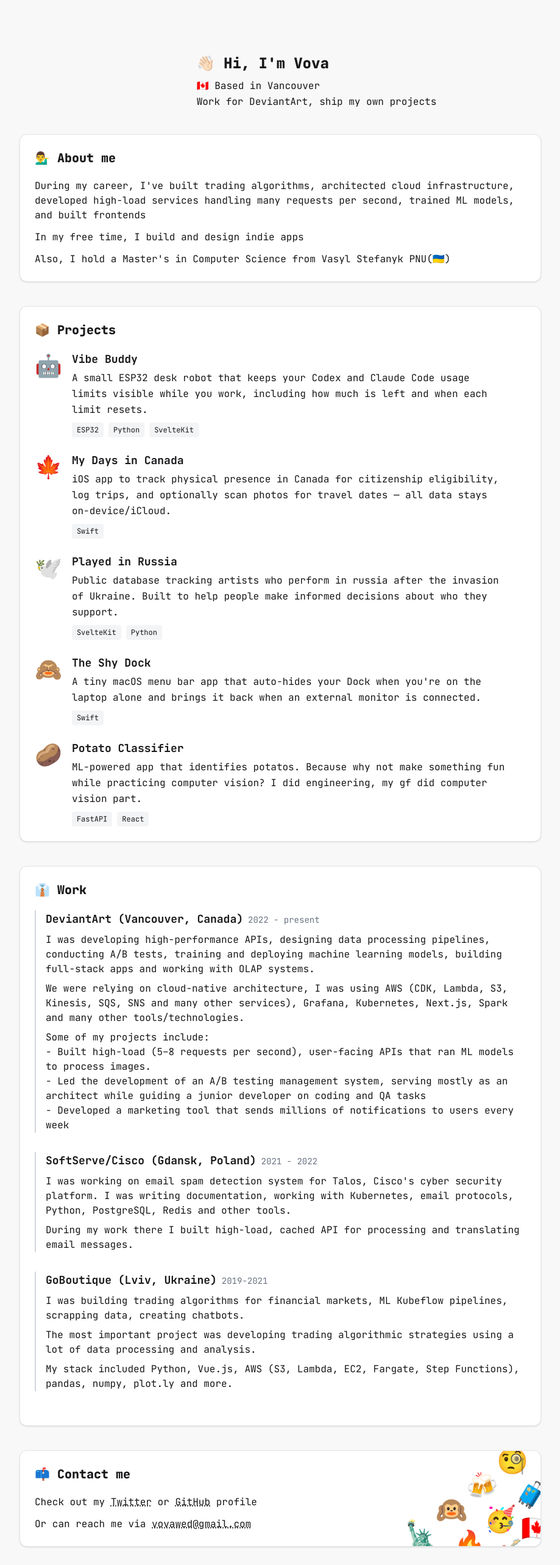
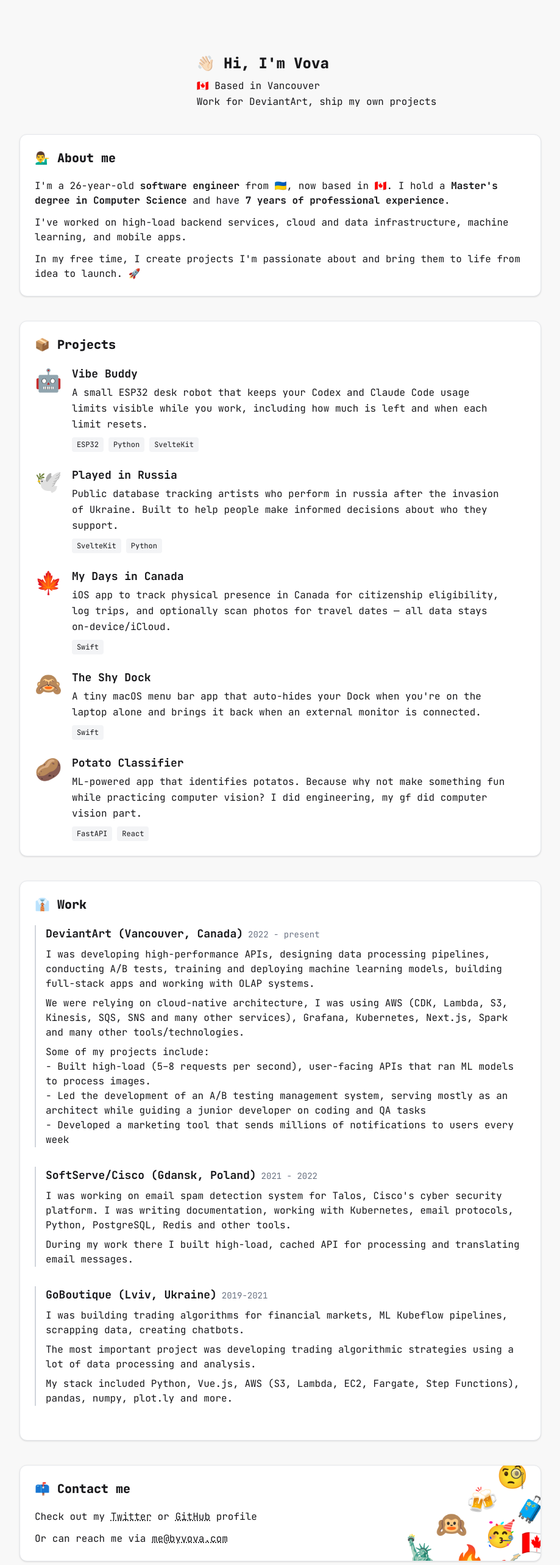
Before and after one commit to vovapyc/vovapyc.github.io, a SvelteKit app: page / in a window 1280 px wide. Shown: the top 2566 px of the page at 61% size, without its empty margins (180-1099 px from the left). Built offline with nearby package versions, Linux system fonts and the light colour scheme; grey boxes are pictures that could not be loaded.

Commit message:
Refresh portfolio profile and project links

```diff
--- a/src/routes/+page.svelte
+++ b/src/routes/+page.svelte
@@ -6,6 +6,22 @@
 	import Projects from '$lib/components/Projects.svelte';
 	import videoMe from '$lib/assets/me.mov';
 	import Link from '$lib/components/Link.svelte';
+
+	/** @param {Date} date */
+	function calculateAge(date) {
+		let calculatedAge = date.getFullYear() - 2000;
+
+		if (date.getMonth() === 0 && date.getDate() < 17) {
+			calculatedAge -= 1;
+		}
+
+		return calculatedAge;
+	}
+
+	/** @param {HTMLSpanElement} element */
+	function showAge(element) {
+		element.textContent = `${calculateAge(new Date())}-year-old `;
+	}
 </script>
 
 <div class="flex flex-col md:flex-row p-4 py-10">
@@ -23,13 +39,18 @@
 
 <Card title="💁‍♂️ About me">
 	<p>
-		During my career, I've built trading algorithms, architected cloud infrastructure, developed high-load services handling many requests per second, trained ML models, and built frontends
+		I'm a <span use:showAge></span><strong>software engineer</strong> from 🇺🇦, now based in 🇨🇦. I
+		hold a
+		<strong>Master's degree in Computer Science</strong> and have
+		<strong>7 years of professional experience</strong>.
 	</p>
 	<p>
-		In my free time, I build and design indie apps
+		I've worked on high-load backend services, cloud and data infrastructure, machine learning, and
+		mobile apps.
 	</p>
 	<p>
-		Also, I hold a Master's in Computer Science from Vasyl Stefanyk PNU(🇺🇦)
+		In my free time, I create projects I'm passionate about and bring them to life from idea to
+		launch. 🚀
 	</p>
 </Card>
 
@@ -39,7 +60,14 @@
 		title="Vibe Buddy"
 		description="A small ESP32 desk robot that keeps your Codex and Claude Code usage limits visible while you work, including how much is left and when each limit resets."
 		tech={['ESP32', 'Python', 'SvelteKit']}
-		href="https://vibe-buddy.byvova.com/"
+		href="https://vibe-buddy.byvova.com/?ref=byvova.com"
+	/>
+	<Project
+		emoji="🕊️"
+		title="Played in Russia"
+		description="Public database tracking artists who perform in russia after the invasion of Ukraine. Built to help people make informed decisions about who they support."
+		tech={['SvelteKit', 'Python']}
+		href="https://playedinrussia.com?ref=byvova.com"
 	/>
 	<Project
 		emoji="🍁"
@@ -49,25 +77,18 @@
 		href="https://apps.apple.com/ca/app/my-days-in-canada/id6758373830"
 	/>
 	<Project
-		emoji="🕊️"
-		title="Played in Russia"
-		description="Public database tracking artists who perform in russia after the invasion of Ukraine. Built to help people make informed decisions about who they support."
-		tech={['SvelteKit', 'Python']}
-		href="https://playedinrussia.com/en"
-	/>
-	<Project
 		emoji="🙈"
 		title="The Shy Dock"
 		description="A tiny macOS menu bar app that auto-hides your Dock when you're on the laptop alone and brings it back when an external monitor is connected."
 		tech={['Swift']}
-		href="https://projects.byvova.com/the-shy-dock"
+		href="https://projects.byvova.com/the-shy-dock/?ref=byvova.com"
 	/>
 	<Project
 		emoji="🥔"
 		title="Potato Classifier"
 		description="ML-powered app that identifies potatos. Because why not make something fun while practicing computer vision? I did engineering, my gf did computer vision part."
 		tech={['FastAPI', 'React']}
-		href="https://projects.byvova.com/potato/"
+		href="https://projects.byvova.com/potato/?ref=byvova.com"
 	/>
 </Projects>
 
@@ -98,7 +119,7 @@
         Check out my <Link href="https://x.com/pytsyuk83947">Twitter</Link> or <Link href="https://github.com/vovapyc">GitHub</Link> profile
     </p>
     <p>
-        Or can reach me via <a class="underline decoration-dotted" href="mailto:vovawed@gmail.com">vovawed@gmail.com</a>
+		Or can reach me via <a class="underline decoration-dotted" href="mailto:me@byvova.com">me@byvova.com</a>
     </p>
 
     <div slot="footer" class="hidden md:block absolute inset-0 pointer-events-none">
--- a/src/routes/canada-days-privacy-fr/+page.svelte
+++ b/src/routes/canada-days-privacy-fr/+page.svelte
@@ -188,7 +188,7 @@
 		<h2 class="mb-2 text-xl font-semibold">Contact</h2>
 		<p>
 			Questions ou demandes relatives à la confidentialité :
-			<a class="underline decoration-dotted" href="mailto:vovawed@gmail.com">vovawed@gmail.com</a>.
+			<a class="underline decoration-dotted" href="mailto:me@byvova.com">me@byvova.com</a>.
 		</p>
 	</div>
 </article>
--- a/src/routes/canada-days-privacy/+page.svelte
+++ b/src/routes/canada-days-privacy/+page.svelte
@@ -165,7 +165,7 @@
 		<h2 class="mb-2 text-xl font-semibold">Contact</h2>
 		<p>
 			Questions or privacy requests:
-			<a class="underline decoration-dotted" href="mailto:vovawed@gmail.com">vovawed@gmail.com</a>.
+			<a class="underline decoration-dotted" href="mailto:me@byvova.com">me@byvova.com</a>.
 		</p>
 	</div>
 </article>
--- a/src/routes/the-shy-dock-privacy/+page.svelte
+++ b/src/routes/the-shy-dock-privacy/+page.svelte
@@ -61,6 +61,6 @@
 
 	<div>
 		<h2 class="text-xl font-semibold mb-2">Contact</h2>
-		<p>Questions? Reach out at <a class="underline decoration-dotted" href="mailto:vovawed@gmail.com">vovawed@gmail.com</a>.</p>
+		<p>Questions? Reach out at <a class="underline decoration-dotted" href="mailto:me@byvova.com">me@byvova.com</a>.</p>
 	</div>
 </article>
```
